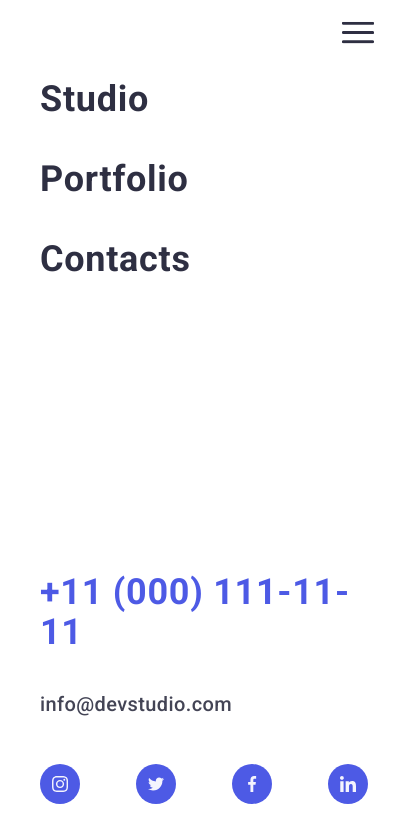
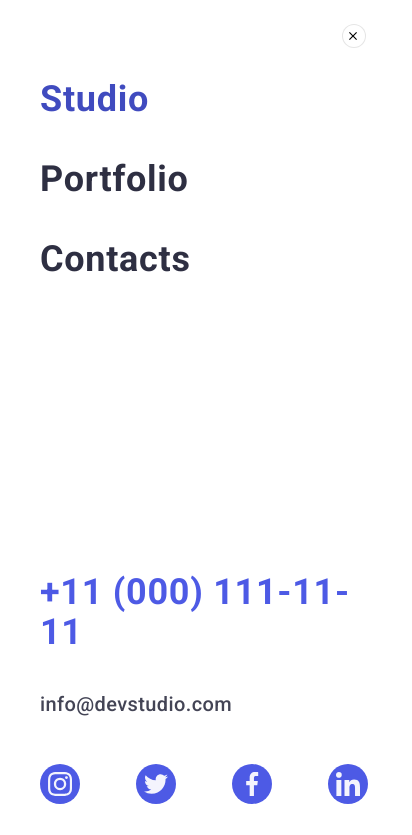
Before and after one commit to wxoox2000/goit-markup-hw-07, a plain HTML site: page index.html in a window 390 px wide. Both pictures are taken after a click on the button 358 px from the left and 34 px from the top of the page. Shown: the top 835 px of the page, 412 px wide, since content can reach past the window. Drawn offline with nearby package versions, Linux system fonts and the light colour scheme.

Commit message:
update files

```diff
--- a/css/styles.css
+++ b/css/styles.css
@@ -12,6 +12,11 @@ body a {
 
 body li {
   list-style: none;
+}
+
+img {
+  width: 100%;
+  height: auto;
 }
 
 :root {
@@ -47,7 +52,6 @@ ul {
 }
 
 .container {
-  width: 100%;
   padding-left: 16px;
   padding-right: 16px;
   margin-left: auto;
@@ -56,6 +60,18 @@ ul {
 
 .section {
   padding: 96px 0;
+}
+
+@media screen and (max-width: 767px) {
+  .container {
+    max-width: 735px;
+  }
+}
+
+@media screen and (min-width: 768px) and (max-width: 1439px) {
+  .container {
+    max-width: 1407px;
+  }
 }
 
 @media screen and (min-width: 1440px) {
@@ -133,6 +149,10 @@ header {
   transition: color var(--hover-transition);
 }
 
+.current-page .nav-item {
+  color: var(--hover-color);
+}
+
 .contacts {
   font-style: normal;
 
@@ -154,7 +174,7 @@ header {
   transition: color var(--hover-transition);
 }
 
-.mob-menu-wrap .team-links-list {
+.mob-menu-wrap .soc-media-list {
   margin-top: 48px;
   justify-content: space-between;
   width: 328px;
@@ -172,7 +192,7 @@ header {
 
 @media screen and (max-width: 767px) {
   .mob-menu-wrap {
-    position: absolute;
+    position: fixed;
     top: 0;
     left: 0;
     width: 100%;
@@ -184,11 +204,18 @@ header {
     background-color: var(--main-white-color);
   }
 
-  .js-menu-container.is-hidden {
+  .mob-menu-wrap ~ .close-button {
+    position: fixed;
+    background-color: var(--main-white-color);
+  }
+
+  .js-menu-container {
     /* visibility: hidden; */
     opacity: 0;
     pointer-events: none;
     transform: translateY(-100%);
+    transition: opacity var(--hover-transition),
+      transform var(--hover-transition);
   }
 
   .js-open-menu svg {
@@ -200,13 +227,24 @@ header {
     transform: scale(110%);
   }
 
-  .js-menu-container {
+  .js-menu-container.is-open {
     visibility: visible;
     opacity: 1;
     pointer-events: all;
     transform: translateY(0);
-    transition: opacity var(--hover-transition),
-      transform var(--hover-transition);
+  }
+
+  .js-menu-container.is-open + .menu-btn {
+    /* display: none; */
+    visibility: hidden;
+  }
+
+  .js-menu-container ~ .close-button {
+    display: none;
+  }
+
+  .js-menu-container.is-open ~ .close-button {
+    display: block;
   }
 
   .contacts-nav {
@@ -243,6 +281,10 @@ header {
     display: none;
   }
 
+  .close-button.js-close-menu {
+    display: none;
+  }
+
   .nav-item {
     font-weight: 500;
     font-size: 16px;
@@ -255,10 +297,6 @@ header {
 
   .current-page {
     position: relative;
-  }
-
-  .current-page .nav-item {
-    color: var(--hover-color);
   }
 
   .current-page::after {
@@ -275,7 +313,7 @@ header {
     background-color: var(--hover-color);
   }
 
-  .mob-menu-wrap .team-links-list {
+  .mob-menu-wrap .soc-media-list {
     display: none;
   }
 }
@@ -364,7 +402,7 @@ header {
 }
 
 .hero-title {
-  width: 100%;
+  width: 320px;
   margin-bottom: 72px;
   margin-left: auto;
   margin-right: auto;
@@ -425,7 +463,7 @@ header {
           rgba(46, 47, 66, 0.7)
         ),
         url(../images/bg-hero-2x-min.jpg);
-        background-size: contain;
+      background-size: contain;
     }
   }
   .hero-title {
@@ -479,7 +517,7 @@ header {
 .content-header {
   text-align: center;
   margin-bottom: 8px;
-  font-weight: 500;
+  font-weight: 700;
   font-size: 36px;
   line-height: 1.11;
   letter-spacing: 0.02em;
@@ -598,8 +636,14 @@ header {
 }
 
 .team-list {
+  /* width: 264px; */
+  margin: 0 auto;
+}
+
+.team-img {
   width: 264px;
-  margin: 0 auto;
+  margin-left: auto;
+  margin-right: auto;
 }
 
 .team-name {
@@ -689,8 +733,10 @@ header {
   }
 
   .team-list {
+    width: 100%;
     flex-wrap: nowrap;
     margin: 0;
+    gap: 24px;
   }
 }
 
@@ -698,6 +744,9 @@ header {
 
 .customers-list {
   margin-top: 72px;
+  margin-left: auto;
+  margin-right: auto;
+  width: 396px;
   display: flex;
   justify-content: space-between;
   flex-wrap: wrap;
@@ -741,6 +790,7 @@ header {
   }
 
   .customers-list {
+    width: 552px;
     gap: 72px 24px;
   }
 }
@@ -752,6 +802,7 @@ header {
 
   .customers-list {
     flex-wrap: nowrap;
+    width: 100%;
   }
 }
 
@@ -968,7 +1019,8 @@ header {
 
   .bottom-content {
     width: 264px;
-    margin: 0 120px 0 0;
+    /* margin: 0 120px 0 0; */
+    margin-right: 120px;
   }
 
   .social-media-box {
--- a/index.html
+++ b/index.html
@@ -18,7 +18,7 @@
   <header>
     <div class="header-nav container">
       <a class="logo link" href="./index.html">Web<span class="word-color">Studio</span></a>
-      <div data-menu class="mob-menu-wrap js-menu-container is-hidden">
+      <div data-menu class="mob-menu-wrap js-menu-container">
         <nav>
           <ul class="site-nav list">
             <li class="current-page"><a class="nav-item link" href="./index.html">Studio</a></li>
@@ -32,31 +32,31 @@
             <li><a class="contacts-item tel-mob link" href="tel:+110001111111">+11 (000) 111-11-11</a></li>
           </ul>
         </address>
-        <ul class="team-links-list">
-          <li class="link-item">
-            <a class="member-link" href="">
-              <svg class="link-icon">
+        <ul class="soc-media-list">
+          <li class="soc-media-item">
+            <a class="soc-media-link" href="">
+              <svg class="soc-media-icon">
                 <use href="./images/sprite.svg#instagram"></use>
               </svg>
             </a>
           </li>
-          <li class="link-item">
-            <a class="member-link" href="">
-              <svg class="link-icon">
+          <li class="soc-media-item">
+            <a class="soc-media-link" href="">
+              <svg class="soc-media-icon">
                 <use href="./images/sprite.svg#twitter"></use>
               </svg>
             </a>
           </li>
-          <li class="link-item">
-            <a class="member-link" href="">
-              <svg class="link-icon">
+          <li class="soc-media-item">
+            <a class="soc-media-link" href="">
+              <svg class="soc-media-icon">
                 <use href="./images/sprite.svg#facebook"></use>
               </svg>
             </a>
           </li>
-          <li class="link-item">
-            <a class="member-link" href="">
-              <svg class="link-icon">
+          <li class="soc-media-item">
+            <a class="soc-media-link" href="">
+              <svg class="soc-media-icon">
                 <use href="./images/sprite.svg#linkedin"></use>
               </svg>
             </a>
@@ -68,11 +68,11 @@
           <use href="./images/sprite.svg#burger"></use>
         </svg>
       </button>
-      <!-- <button data-menu-close class="close-button js-close-menu" type="button">
+      <button data-menu-close class="close-button js-close-menu" type="button">
         <svg class="close-icon" width="8" height="8">
           <use href="./images/sprite.svg#close"></use>
         </svg>
-      </button> -->
+      </button>
     </div>
   </header>
   <main>
@@ -429,7 +429,7 @@
           </p>
         </div>
         <div class="social-media-box">
-          <h2 class="social-media-text">Social media</h2>
+          <p class="social-media-text">Social media</p>
           <ul class="soc-media-list">
             <li class="soc-media-item">
               <a class="soc-media-link" href="">
--- a/js/mobile-menu.js
+++ b/js/mobile-menu.js
@@ -1,14 +1,45 @@
+
 (() => {
-    const refs = {
-      openModalBtn: document.querySelector("[data-menu-open]"),
-      closeModalBtn: document.querySelector("[data-menu-close]"),
-      modal: document.querySelector("[data-menu]"),
-    };
+  const mobileMenu = document.querySelector('.js-menu-container');
+  const openMenuBtn = document.querySelector('.js-open-menu');
+  const closeMenuBtn = document.querySelector('.js-close-menu');
 
-    refs.openModalBtn.addEventListener("click", toggleModal);
-    refs.closeModalBtn.addEventListener("click", toggleModal);
+  const toggleMenu = () => {
+    const isMenuOpen =
+      openMenuBtn.getAttribute('aria-expanded') === 'true' || false;
+    openMenuBtn.setAttribute('aria-expanded', !isMenuOpen);
+    mobileMenu.classList.toggle('is-open');
 
-    function toggleModal() {
-      refs.modal.classList.toggle("is-hidden");
-    }
-  })();
+    const scrollLockMethod = !isMenuOpen
+      ? 'disableBodyScroll'
+      : 'enableBodyScroll';
+    bodyScrollLock[scrollLockMethod](document.body);
+  };
+
+  openMenuBtn.addEventListener('click', toggleMenu);
+  closeMenuBtn.addEventListener('click', toggleMenu);
+
+  // Close the mobile menu on wider screens if the device orientation changes
+  window.matchMedia('(min-width: 768px)').addEventListener('change', e => {
+    if (!e.matches) return;
+    mobileMenu.classList.remove('is-open');
+    openMenuBtn.setAttribute('aria-expanded', false);
+    bodyScrollLock.enableBodyScroll(document.body);
+  });
+})();
+
+
+// (() => {
+//     const refs = {
+//       openModalBtn: document.querySelector("[data-menu-open]"),
+//       closeModalBtn: document.querySelector("[data-menu-close]"),
+//       modal: document.querySelector("[data-menu]"),
+//     };
+
+//     refs.openModalBtn.addEventListener("click", toggleModal);
+//     refs.closeModalBtn.addEventListener("click", toggleModal);
+
+//     function toggleModal() {
+//       refs.modal.classList.toggle("is-hidden");
+//     }
+//   })();
```
